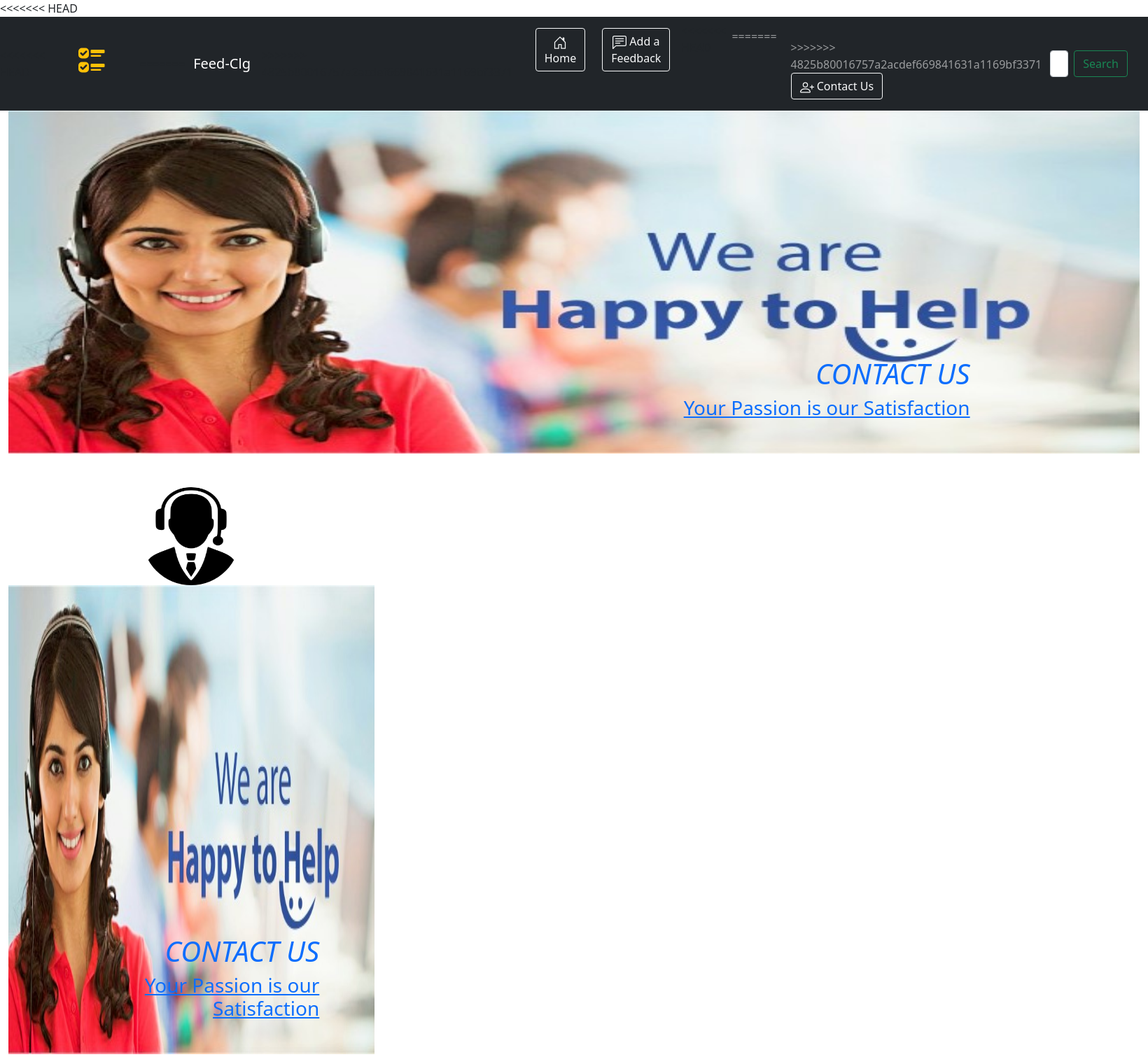
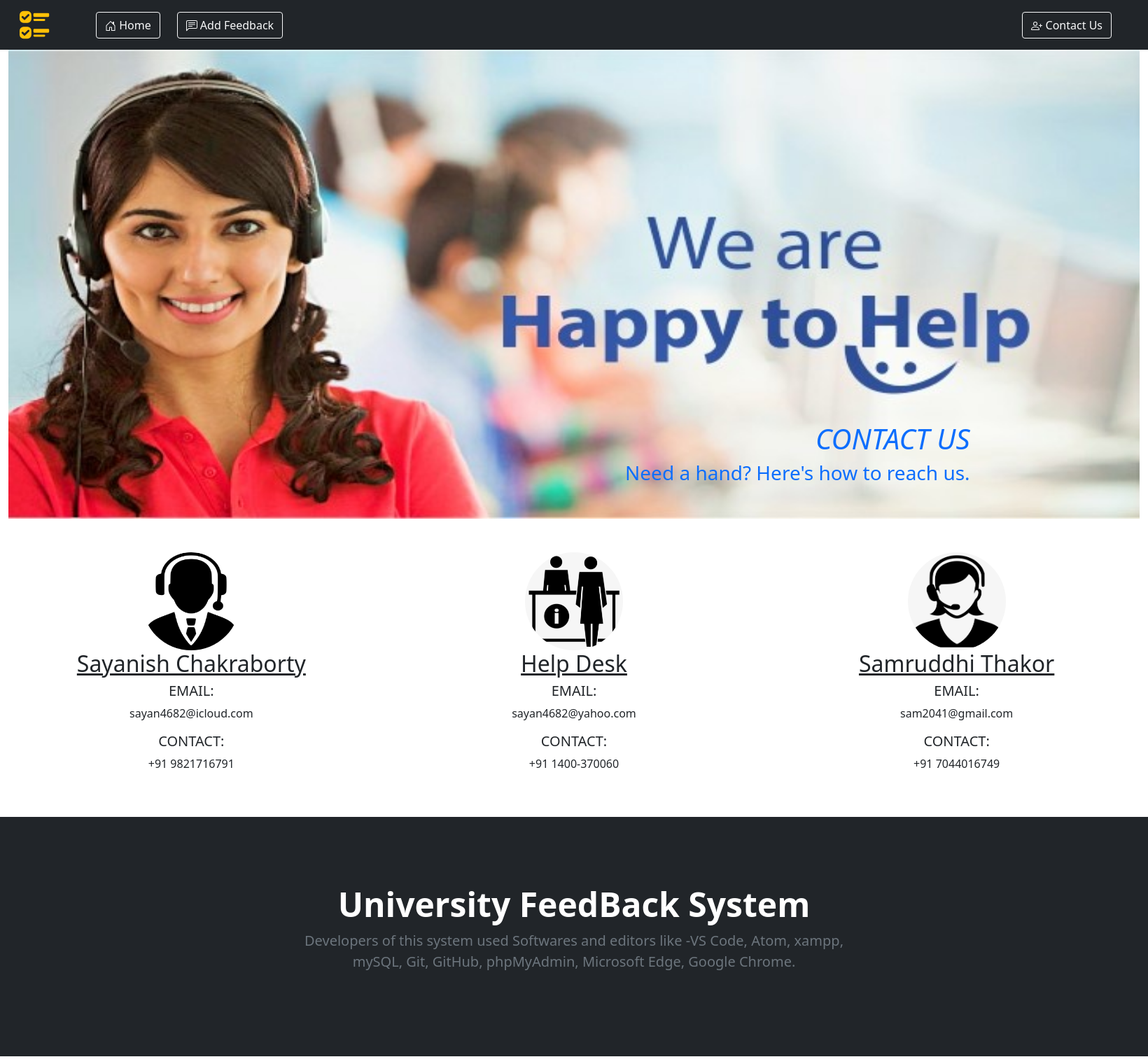
Before and after one commit to samruddhithakor/PHPProject_CE116_CE132, a PHP site: page /contact.php in a window 1640 px wide. Shown: the top 1520 px of the page at 70% size. Run offline with PHP 8.4, Linux system fonts and the light colour scheme.

Commit message:
Version3

```diff
--- a/PHPProject_CE116_CE132/contact.php
+++ b/PHPProject_CE116_CE132/contact.php
@@ -1,49 +1,14 @@
 <!doctype html>
 <html lang="en">
-
-<head>
+  <head>
     <!-- Required meta tags -->
     <meta charset="utf-8">
     <meta name="viewport" content="width=device-width, initial-scale=1">
 
     <!-- Bootstrap CSS -->
-    <link href="https://cdn.jsdelivr.net/npm/bootstrap@5.0.0-beta3/dist/css/bootstrap.min.css" rel="stylesheet"
-        integrity="sha384-eOJMYsd53ii+scO/bJGFsiCZc+5NDVN2yr8+0RDqr0Ql0h+rP48ckxlpbzKgwra6" crossorigin="anonymous">
+    <link href="https://cdn.jsdelivr.net/npm/bootstrap@5.0.0-beta3/dist/css/bootstrap.min.css" rel="stylesheet" integrity="sha384-eOJMYsd53ii+scO/bJGFsiCZc+5NDVN2yr8+0RDqr0Ql0h+rP48ckxlpbzKgwra6" crossorigin="anonymous">
 
     <title>Contact | CLG-feedback</title>
-<<<<<<< HEAD
-</head>
-
-<body>
-
-    <?php  include 'partials/_header.php'; ?>
-
-    <!-- Adding a image -->
-    <div id="carouselExampleSlidesOnly" class="carousel slide" data-bs-ride="carousel">
-
-        <div class="carousel-inner container-fluid">
-            <div class="carousel-item active">
-                <img src="img/contact.jpg" class="d-block w-100" alt="..." width="100" height="490">
-                <div class="carousel-caption d-none d-md-block text-primary">
-                    <h1 align="right"><i>CONTACT US</i></h1>
-                    <h3 align="right"><u>Your Passion is our Satisfaction</u></h3>
-                </div>
-            </div>
-        </div>
-    </div>
-
-
-    <!-- Helper Desk -->
-
-    <div class="container-fluid  text-center">
-
-        <!-- Three columns of text below the carousel -->
-        <div class="row my-5">
-
-            <div class="col-lg-4">
-                <img src="img/technicalsuppot1.png" class="bd-placeholder-img rounded-circle" width="140" height="140">
-                <!--  <svg class="bd-placeholder-img rounded-circle" width="140" height="140" xmlns="http://www.w3.org/2000/svg" role="img" aria-label="Placeholder: 140x140" preserveAspectRatio="xMidYMid slice" focusable="false">
-=======
   </head>
   <body>
 
@@ -52,12 +17,13 @@
 <!-- Adding a image -->
 <div id="carouselExampleSlidesOnly" class="carousel slide" data-bs-ride="carousel">
 
-  <div class="carousel-inner">
+  <div class="carousel-inner container-fluid">
     <div class="carousel-item active">
       <img src="img/contact.jpg" class="d-block w-100" alt="..." width="140" height="670">
       <div class="carousel-caption d-none d-md-block text-primary">
+        <br >
         <h1 align="right"><i>CONTACT US</i></h1>
-        <h3 align="right"><u>Your Passion is our Satisfaction</u></h3>
+        <h3 align="right">Need a hand? Here's how to reach us.</h3>
       </div>
     </div>
   </div>
@@ -74,27 +40,12 @@
       <div class="col-lg-4">
         <img src="img/technicalsuppot1.png" class="bd-placeholder-img rounded-circle" width="140" height="140">
       <!--  <svg class="bd-placeholder-img rounded-circle" width="140" height="140" xmlns="http://www.w3.org/2000/svg" role="img" aria-label="Placeholder: 140x140" preserveAspectRatio="xMidYMid slice" focusable="false">
->>>>>>> 4825b80016757a2acdef669841631a1169bf3371
           <title>Placeholder</title>
           <rect width="100%" height="100%" fill="#777"></rect>
           <text x="50%" y="50%" fill="#777" dy=".3em">140x140</text>
         </svg>
       -->
 
-<<<<<<< HEAD
-                <h2><u>Sayanish Chakraborty</u></h2>
-                <h5>EMAIL:</h5>
-                <p>sayan4682@icloud.com</p>
-                <h5>CONTACT:</h5>
-                <p>+91 9821716791</p>
-            </div>
-
-
-
-            <div class="col-lg-4">
-                <img src="img/helpdesk.jpg" class="bd-placeholder-img rounded-circle" width="140" height="140">
-                <!--  <svg class="bd-placeholder-img rounded-circle" width="140" height="140" xmlns="http://www.w3.org/2000/svg" role="img" aria-label="Placeholder: 140x140" preserveAspectRatio="xMidYMid slice" focusable="false">
-=======
         <h2><u>Sayanish Chakraborty</u></h2>
         <h5>EMAIL:</h5>
         <p>sayan4682@icloud.com</p>
@@ -107,27 +58,11 @@
       <div class="col-lg-4">
           <img src="img/helpdesk.jpg" class="bd-placeholder-img rounded-circle" width="140" height="140">
       <!--  <svg class="bd-placeholder-img rounded-circle" width="140" height="140" xmlns="http://www.w3.org/2000/svg" role="img" aria-label="Placeholder: 140x140" preserveAspectRatio="xMidYMid slice" focusable="false">
->>>>>>> 4825b80016757a2acdef669841631a1169bf3371
           <title>Placeholder</title>
           <rect width="100%" height="100%" fill="#777"></rect>
           <text x="50%" y="50%" fill="#777" dy=".3em">140x140</text>
         </svg>
       -->
-<<<<<<< HEAD
-                <h2><u>Help Desk</u></h2>
-                <h5>EMAIL:</h5>
-                <p>sayan4682@yahoo.com</p>
-                <h5>CONTACT:</h5>
-                <p>+91 1400-370060</p>
-
-            </div>
-
-
-
-            <div class="col-lg-4">
-                <img src="img/technicalsuppot2.jpg" class="bd-placeholder-img rounded-circle" width="140" height="140">
-                <!--  <svg class="bd-placeholder-img rounded-circle" width="140" height="140" xmlns="http://www.w3.org/2000/svg" role="img" aria-label="Placeholder: 140x140" preserveAspectRatio="xMidYMid slice" focusable="false">
-=======
         <h2><u>Help Desk</u></h2>
         <h5>EMAIL:</h5>
         <p>sayan4682@yahoo.com</p>
@@ -141,38 +76,11 @@
       <div class="col-lg-4">
         <img src="img/technicalsuppot2.jpg" class="bd-placeholder-img rounded-circle" width="140" height="140">
       <!--  <svg class="bd-placeholder-img rounded-circle" width="140" height="140" xmlns="http://www.w3.org/2000/svg" role="img" aria-label="Placeholder: 140x140" preserveAspectRatio="xMidYMid slice" focusable="false">
->>>>>>> 4825b80016757a2acdef669841631a1169bf3371
           <title>Placeholder</title>
           <rect width="100%" height="100%" fill="#777"></rect>
           <text x="50%" y="50%" fill="#777" dy=".3em">140x140</text>
         </svg>
       -->
-<<<<<<< HEAD
-                <h2><u>Samruddhi Thakor</u></h2>
-                <h5>EMAIL:</h5>
-                <p>sam2041@gmail.com</p>
-                <h5>CONTACT:</h5>
-                <p>+91 7044016749</p>
-
-            </div>
-
-        </div>
-
-    </div>
-
-
-    <div class="bg-dark text-secondary px-4 py-5 text-center">
-        <div class="py-5">
-            <h1 class="display-5 fw-bold text-white">University FeedBack System</h1>
-            <div class="col-lg-6 mx-auto">
-                <p class="fs-5 mb-4">
-                    Developers of this system used Softwares and editors like -VS Code, xampp, mySQL, git, github,
-                    phpMyAdmin, Microsoft Edge,Google Chrome.
-                </p>
-            </div>
-        </div>
-    </div>
-=======
         <h2><u>Samruddhi Thakor</u></h2>
         <h5>EMAIL:</h5>
         <p>sam2041@gmail.com</p>
@@ -186,15 +94,15 @@
   </div>
 
 
-  <div class="bg-dark text-secondary px-4 py-5 text-center">
-  <div class="py-5">
-    <h1 class="display-5 fw-bold text-white">Dark mode hero</h1>
-    <div class="col-lg-6 mx-auto">
-      <p class="fs-5 mb-4">Quickly design and customize responsive mobile-first sites with Bootstrap, the world’s most popular front-end open source toolkit, featuring Sass variables and mixins, responsive grid system, extensive prebuilt components, and powerful JavaScript plugins.</p>
+  <div class="bg-dark text-secondary px-1 py-5 text-center">
+    <div class="py-5">
+      <h1 class="display-5 fw-bold text-white">University FeedBack System</h1>
+      <div class="col-lg-6 mx-auto">
+        <p class="fs-5 mb-4">Developers of this system used Softwares and editors like -VS Code, Atom, xampp, mySQL, Git, GitHub,
+                    phpMyAdmin, Microsoft Edge, Google Chrome.</p>
+      </div>
     </div>
-  </div>
 </div>
->>>>>>> 4825b80016757a2acdef669841631a1169bf3371
 
     <?php  include 'partials/_footer.php'; ?>
 
@@ -202,20 +110,12 @@
     <!-- Optional JavaScript; choose one of the two! -->
 
     <!-- Option 1: Bootstrap Bundle with Popper -->
-    <script src="https://cdn.jsdelivr.net/npm/bootstrap@5.0.0-beta3/dist/js/bootstrap.bundle.min.js"
-        integrity="sha384-JEW9xMcG8R+pH31jmWH6WWP0WintQrMb4s7ZOdauHnUtxwoG2vI5DkLtS3qm9Ekf" crossorigin="anonymous">
-    </script>
+    <script src="https://cdn.jsdelivr.net/npm/bootstrap@5.0.0-beta3/dist/js/bootstrap.bundle.min.js" integrity="sha384-JEW9xMcG8R+pH31jmWH6WWP0WintQrMb4s7ZOdauHnUtxwoG2vI5DkLtS3qm9Ekf" crossorigin="anonymous"></script>
 
     <!-- Option 2: Separate Popper and Bootstrap JS -->
     <!--
     <script src="https://cdn.jsdelivr.net/npm/@popperjs/core@2.9.1/dist/umd/popper.min.js" integrity="sha384-SR1sx49pcuLnqZUnnPwx6FCym0wLsk5JZuNx2bPPENzswTNFaQU1RDvt3wT4gWFG" crossorigin="anonymous"></script>
     <script src="https://cdn.jsdelivr.net/npm/bootstrap@5.0.0-beta3/dist/js/bootstrap.min.js" integrity="sha384-j0CNLUeiqtyaRmlzUHCPZ+Gy5fQu0dQ6eZ/xAww941Ai1SxSY+0EQqNXNE6DZiVc" crossorigin="anonymous"></script>
     -->
-<<<<<<< HEAD
-</body>
-
-</html>
-=======
   </body>
 </html>
->>>>>>> 4825b80016757a2acdef669841631a1169bf3371
--- a/PHPProject_CE116_CE132/partials/_footer.php
+++ b/PHPProject_CE116_CE132/partials/_footer.php
@@ -1,5 +1,4 @@
 <?php
-
 
 
 
@@ -8,7 +7,7 @@ echo'
 <div  class="container-fluid">
 <hr class="featurette-divider">
 <footer class="container my-10" id="footer">
-    <p class="float-end"><a href="index.php">Home</a></p>
+    <p class="float-end"><a href="#">Back to top</a></p>
     <p>© 2020–2021 Company, Inc. · Privacy . Terms</p>
   </footer>
 </div>
--- a/PHPProject_CE116_CE132/partials/_header.php
+++ b/PHPProject_CE116_CE132/partials/_header.php
@@ -3,23 +3,20 @@
 echo
 '
 <nav class="navbar navbar-expand-lg navbar-dark bg-dark">
-<<<<<<< HEAD
-  <div class="fs-2 mb-3 text-warning mx-5">
-  <svg xmlns="http://www.w3.org/2000/svg" width="40" height="40" fill="currentColor" class="bi bi-ui-checks" viewBox="0 0 16 16">
-  <path d="M7 2.5a.5.5 0 0 1 .5-.5h7a.5.5 0 0 1 .5.5v1a.5.5 0 0 1-.5.5h-7a.5.5 0 0 1-.5-.5v-1zM2 1a2 2 0 0 0-2 2v2a2 2 0 0 0 2 2h2a2 2 0 0 0 2-2V3a2 2 0 0 0-2-2H2zm0 8a2 2 0 0 0-2 2v2a2 2 0 0 0 2 2h2a2 2 0 0 0 2-2v-2a2 2 0 0 0-2-2H2zm.854-3.646a.5.5 0 0 1-.708 0l-1-1a.5.5 0 1 1 .708-.708l.646.647 1.646-1.647a.5.5 0 1 1 .708.708l-2 2zm0 8a.5.5 0 0 1-.708 0l-1-1a.5.5 0 0 1 .708-.708l.646.647 1.646-1.647a.5.5 0 0 1 .708.708l-2 2zM7 10.5a.5.5 0 0 1 .5-.5h7a.5.5 0 0 1 .5.5v1a.5.5 0 0 1-.5.5h-7a.5.5 0 0 1-.5-.5v-1zm0-5a.5.5 0 0 1 .5-.5h5a.5.5 0 0 1 0 1h-5a.5.5 0 0 1-.5-.5zm0 8a.5.5 0 0 1 .5-.5h5a.5.5 0 0 1 0 1h-5a.5.5 0 0 1-.5-.5z"/>
-</svg>
-
-</div>
-=======
   <div class="container-fluid">
 
-    <a class="navbar-brand" href="index.php">Feed-Clg</a>
+    <a class="navbar-brand" href="index.php">
+      <div class="text-warning mx-3">
+        <svg xmlns="http://www.w3.org/2000/svg" width="45" height="45" fill="currentColor" class="bi bi-ui-checks" viewBox="0 0 16 16">
+          <path d="M7 2.5a.5.5 0 0 1 .5-.5h7a.5.5 0 0 1 .5.5v1a.5.5 0 0 1-.5.5h-7a.5.5 0 0 1-.5-.5v-1zM2 1a2 2 0 0 0-2 2v2a2 2 0 0 0 2 2h2a2 2 0 0 0 2-2V3a2 2 0 0 0-2-2H2zm0 8a2 2 0 0 0-2 2v2a2 2 0 0 0 2 2h2a2 2 0 0 0 2-2v-2a2 2 0 0 0-2-2H2zm.854-3.646a.5.5 0 0 1-.708 0l-1-1a.5.5 0 1 1 .708-.708l.646.647 1.646-1.647a.5.5 0 1 1 .708.708l-2 2zm0 8a.5.5 0 0 1-.708 0l-1-1a.5.5 0 0 1 .708-.708l.646.647 1.646-1.647a.5.5 0 0 1 .708.708l-2 2zM7 10.5a.5.5 0 0 1 .5-.5h7a.5.5 0 0 1 .5.5v1a.5.5 0 0 1-.5.5h-7a.5.5 0 0 1-.5-.5v-1zm0-5a.5.5 0 0 1 .5-.5h5a.5.5 0 0 1 0 1h-5a.5.5 0 0 1-.5-.5zm0 8a.5.5 0 0 1 .5-.5h5a.5.5 0 0 1 0 1h-5a.5.5 0 0 1-.5-.5z"/>
+        </svg>
+      </div>
+    </a>
 
     <button class="navbar-toggler" type="button" data-bs-toggle="collapse" data-bs-target="#navbarSupportedContent" aria-controls="navbarSupportedContent" aria-expanded="false" aria-label="Toggle navigation">
       <span class="navbar-toggler-icon"></span>
     </button>
 
->>>>>>> 4825b80016757a2acdef669841631a1169bf3371
     <div class="collapse navbar-collapse mx-4" id="navbarSupportedContent">
 
       <ul class="navbar-nav me-auto mb-2 mb-lg-0">
@@ -27,7 +24,7 @@ echo
         <li class="nav-item">
         <a class="nav-link " href="index.php">
         <button type="submit"  class="btn btn-outline-light">
-                <svg xmlns="http://www.w3.org/2000/svg" width="20" height="20" fill="currentColor" class="bi bi-house-door" viewBox="0 0 16 16">
+                <svg xmlns="http://www.w3.org/2000/svg" width="16" height="16" fill="currentColor" class="bi bi-house-door" viewBox="0 0 16 16">
   <path d="M8.354 1.146a.5.5 0 0 0-.708 0l-6 6A.5.5 0 0 0 1.5 7.5v7a.5.5 0 0 0 .5.5h4.5a.5.5 0 0 0 .5-.5v-4h2v4a.5.5 0 0 0 .5.5H14a.5.5 0 0 0 .5-.5v-7a.5.5 0 0 0-.146-.354L13 5.793V2.5a.5.5 0 0 0-.5-.5h-1a.5.5 0 0 0-.5.5v1.293L8.354 1.146zM2.5 14V7.707l5.5-5.5 5.5 5.5V14H10v-4a.5.5 0 0 0-.5-.5h-3a.5.5 0 0 0-.5.5v4H2.5z"></path>
                 </svg>
         Home
@@ -39,40 +36,28 @@ echo
         <li class="nav-item mx-2">
         <a class="nav-link " href="feedback.php">
         <button type="button" class="btn btn-outline-light">
-                <svg xmlns="http://www.w3.org/2000/svg" width="20" height="20" fill="currentColor" class="bi bi-chat-left-text" viewBox="0 0 16 16">
+                <svg xmlns="http://www.w3.org/2000/svg" width="16" height="16" fill="currentColor" class="bi bi-chat-left-text" viewBox="0 0 16 16">
   <path d="M14 1a1 1 0 0 1 1 1v8a1 1 0 0 1-1 1H4.414A2 2 0 0 0 3 11.586l-2 2V2a1 1 0 0 1 1-1h12zM2 0a2 2 0 0 0-2 2v12.793a.5.5 0 0 0 .854.353l2.853-2.853A1 1 0 0 1 4.414 12H14a2 2 0 0 0 2-2V2a2 2 0 0 0-2-2H2z"></path>
   <path d="M3 3.5a.5.5 0 0 1 .5-.5h9a.5.5 0 0 1 0 1h-9a.5.5 0 0 1-.5-.5zM3 6a.5.5 0 0 1 .5-.5h9a.5.5 0 0 1 0 1h-9A.5.5 0 0 1 3 6zm0 2.5a.5.5 0 0 1 .5-.5h5a.5.5 0 0 1 0 1h-5a.5.5 0 0 1-.5-.5z"></path>
                 </svg>
-        Add a Feedback
+        Add Feedback
         </button>
         </a>
         </li>
-<<<<<<< HEAD
-        <li class="nav-item ">
+
+      </ul>
+
         <a class="nav-link " href="contact.php">
-=======
-
-
-        <li class="nav-item mx-1">
-        <a class="nav-link " href="contact.php">
->>>>>>> 4825b80016757a2acdef669841631a1169bf3371
         <button type="submit" class="btn btn-outline-light">
-                <svg xmlns="http://www.w3.org/2000/svg" width="20" height="20" fill="currentColor" class="bi bi-person-plus" viewBox="0 0 16 16">
+                <svg xmlns="http://www.w3.org/2000/svg" width="16" height="16" fill="currentColor" class="bi bi-person-plus" viewBox="0 0 16 16">
   <path d="M6 8a3 3 0 1 0 0-6 3 3 0 0 0 0 6zm2-3a2 2 0 1 1-4 0 2 2 0 0 1 4 0zm4 8c0 1-1 1-1 1H1s-1 0-1-1 1-4 6-4 6 3 6 4zm-1-.004c-.001-.246-.154-.986-.832-1.664C9.516 10.68 8.289 10 6 10c-2.29 0-3.516.68-4.168 1.332-.678.678-.83 1.418-.832 1.664h10z"></path>
   <path fill-rule="evenodd" d="M13.5 5a.5.5 0 0 1 .5.5V7h1.5a.5.5 0 0 1 0 1H14v1.5a.5.5 0 0 1-1 0V8h-1.5a.5.5 0 0 1 0-1H13V5.5a.5.5 0 0 1 .5-.5z"></path>
                 </svg>
           Contact Us
           </button>
           </a>
-          </li>
-
-      </ul>
 
 
-      <form class="d-flex">
-        <input class="form-control me-2" type="search" placeholder="Search" aria-label="Search">
-        <button class="btn btn-outline-success" type="submit">Search</button>
-      </form>
     </div>
   </div>
 </nav>
```
Also changed, not shown: PHPProject_CE116_CE132/comments.php (+15 -9 lines), PHPProject_CE116_CE132/feedback.php (+28 -28 lines), PHPProject_CE116_CE132/index.php (+30 -58 lines), PHPProject_CE116_CE132/partials/_headerfeedbackpage.php (added, +26 -0 lines), PHPProject_CE116_CE132/php_sem4.sql (added, +75 -0 lines), PHPProject_CE116_CE132/img/aboutus.jpg (added), PHPProject_CE116_CE132/img/contact1.jfif (deleted), PHPProject_CE116_CE132/img/fb1.jfif (deleted), PHPProject_CE116_CE132/img/fb1.jpg (added).
